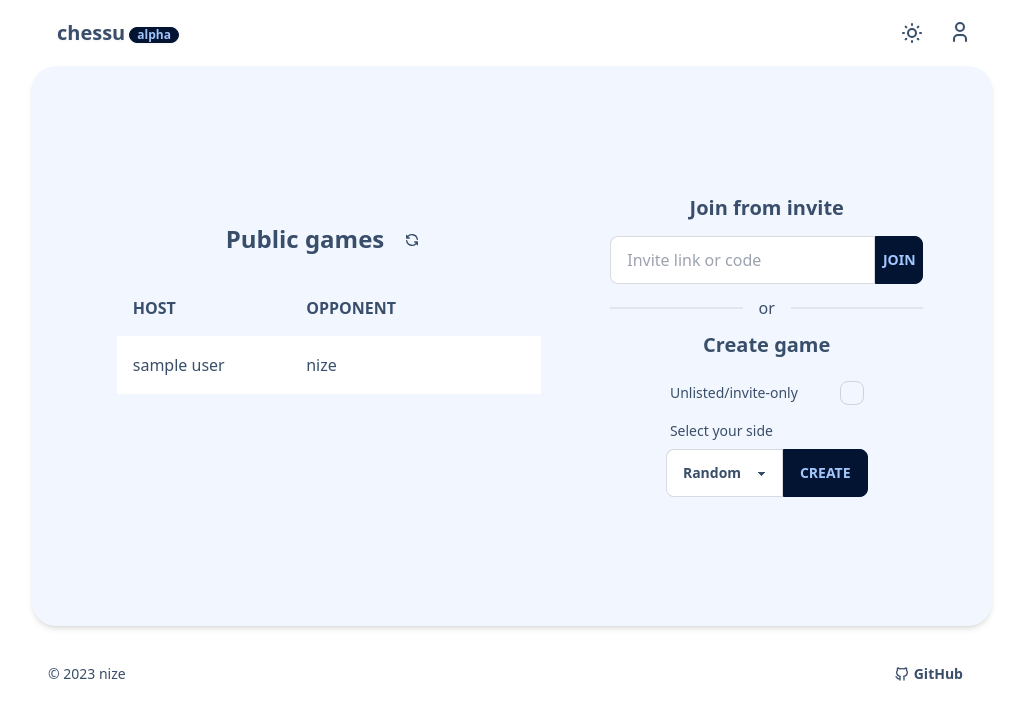
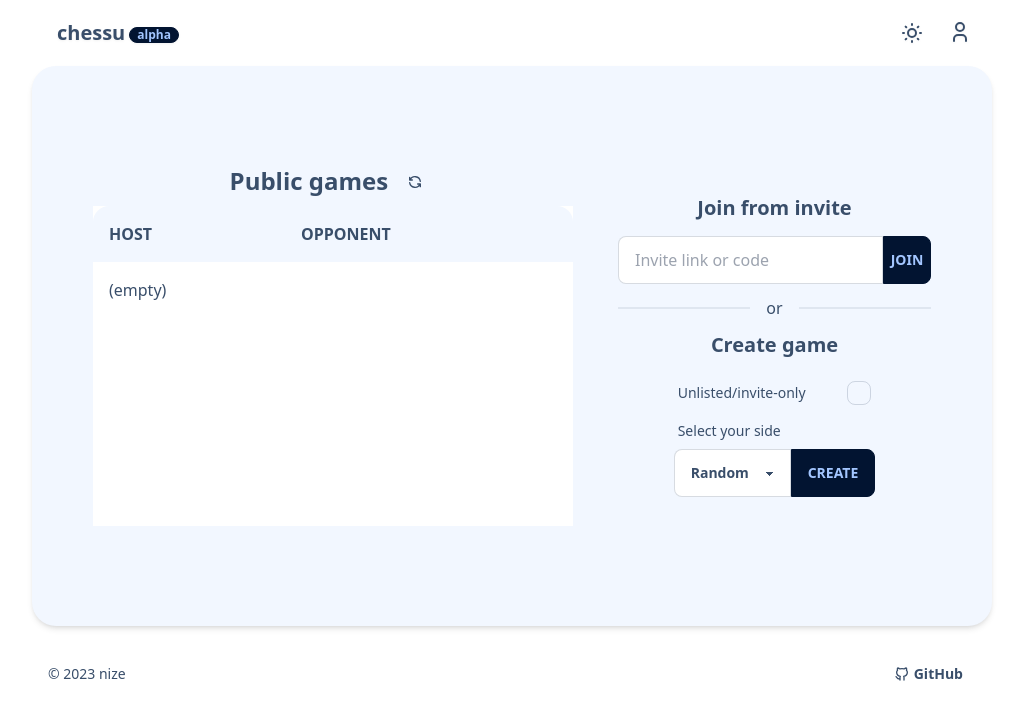
Before and after one commit to Reiderade/ChessGame, a Next.js app in the folder client/: page / in a window 1280 px wide. Shown: the top 720 px of the page, without its empty margins (128-1151 px from the left). Built offline with nearby package versions, Linux system fonts and the light colour scheme.

Commit message:
update public games layout

```diff
--- a/client/src/components/PublicGames.tsx
+++ b/client/src/components/PublicGames.tsx
@@ -10,39 +10,39 @@ export default function PublicGames() {
         </div>
       </h2>
 
-      <div className="flex max-h-80 overflow-y-auto rounded-xl p-4">
+      <div className="bg-base-100 h-80 max-h-80 overflow-y-auto">
         <table className="table-compact lg:table-normal table rounded-none">
           <thead>
             <tr>
-              <th>Host</th>
-              <th>Opponent</th>
-              <th></th>
+              <th className="w-48">Host</th>
+              <th className="w-48">Opponent</th>
+              <th className="w-24"></th>
             </tr>
           </thead>
           <tbody>
-            {/* <tr>
-                <td>(empty)</td>
-                <td></td>
-                <td></td>
-              </tr> */}
-            <tr className="group">
-              <td>sample user</td>
+            <tr>
+              <td>(empty)</td>
+              <td></td>
+              <td></td>
+            </tr>
+            {/* <tr className="group">
+              <td>nize</td>
               <td>nize</td>
               <th>
                 <button className="btn btn-ghost btn-xs focus:opacity-100 lg:opacity-0 lg:group-hover:opacity-100">
                   Join
                 </button>
               </th>
-            </tr>
-
-            {/* invisible last row to set max column widths */}
-            <tr aria-hidden="true" className="pointer-events-none opacity-0">
+            </tr> */}
+            {/* <tr className="group">
               <td>WPlaceholder_Text</td>
               <td>WPlaceholder_Text</td>
               <th>
-                <button className="btn btn-xs">Join</button>
+                <button className="btn btn-ghost btn-xs focus:opacity-100 lg:opacity-0 lg:group-hover:opacity-100">
+                  Join
+                </button>
               </th>
-            </tr>
+            </tr> */}
           </tbody>
         </table>
       </div>
```
